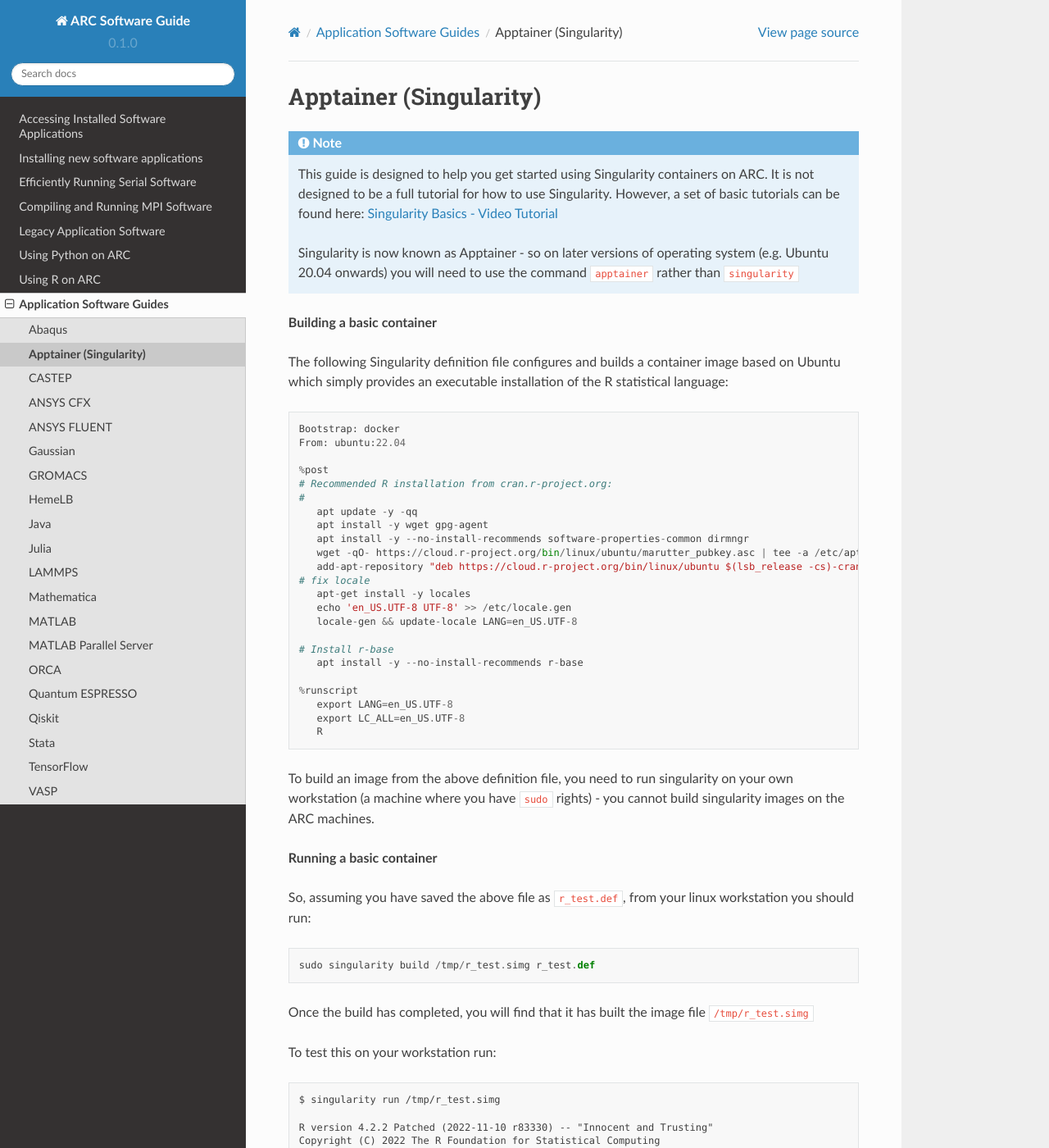
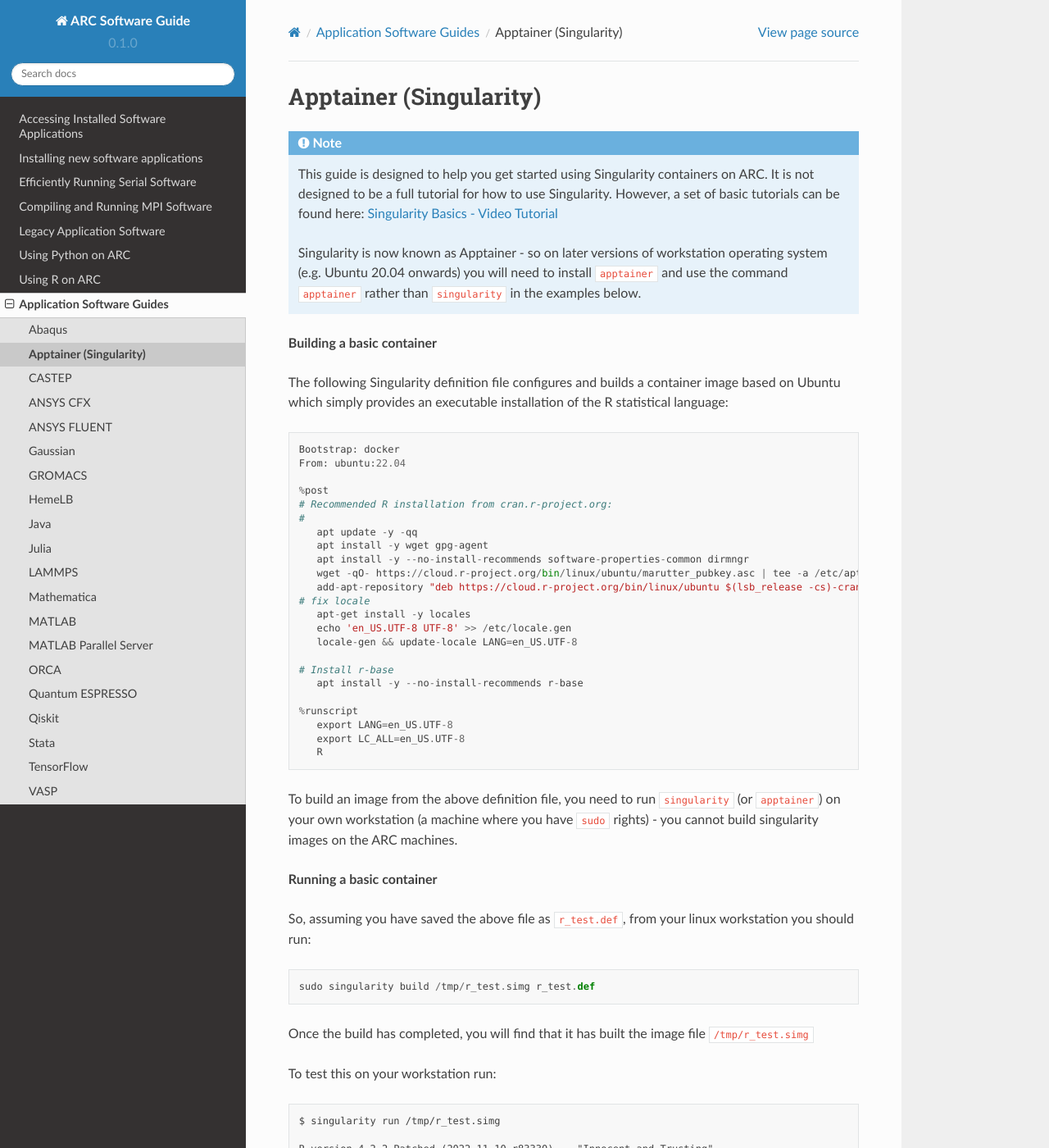
Before and after one commit to oxford-arc/arc-software-guide, a Sphinx documentation site: the page built from docs/source/apps/arc_apptainer.rst, in a window 1280 px wide and 1400 px high. Shown: the whole window at 82% size. Built offline with Sphinx 7.4.7 and the Read the Docs theme 2.0.0, drawn with Linux system fonts in a browser that asks for light colours.

Commit message:
Update arc_apptainer.rst

```diff
--- a/docs/source/apps/arc_apptainer.rst
+++ b/docs/source/apps/arc_apptainer.rst
@@ -5,8 +5,8 @@ Apptainer (Singularity)
   This guide is designed to help you get started using Singularity containers on ARC. It is not designed to be a full tutorial for how to use Singularity.
   However, a set of basic tutorials can be found here: `Singularity Basics - Video Tutorial <https://www.youtube.com/playlist?list=PL052H4iYGzysewYEelldGPOgKRJkxd5zp>`_
 
-  Singularity is now known as Apptainer - so on later versions of operating system (e.g. Ubuntu 20.04 onwards) you will need to use the command ``apptainer``
-  rather than ``singularity``
+  Singularity is now known as Apptainer - so on later versions of workstation operating system (e.g. Ubuntu 20.04 onwards) you will need to install ``apptainer`` and
+  use the command ``apptainer`` rather than ``singularity`` in the examples below.
 
 **Building a basic container**
 
@@ -37,7 +37,8 @@ statistical language::
      export LC_ALL=en_US.UTF-8
      R
 
-To build an image from the above definition file, you need to run singularity on your own workstation (a machine where you have ``sudo`` rights) - you cannot build singularity images on the ARC machines.
+To build an image from the above definition file, you need to run ``singularity`` (or ``apptainer``) on your own workstation (a machine where you have ``sudo`` rights)
+- you cannot build singularity images on the ARC machines.
 
 **Running a basic container**
 
```
